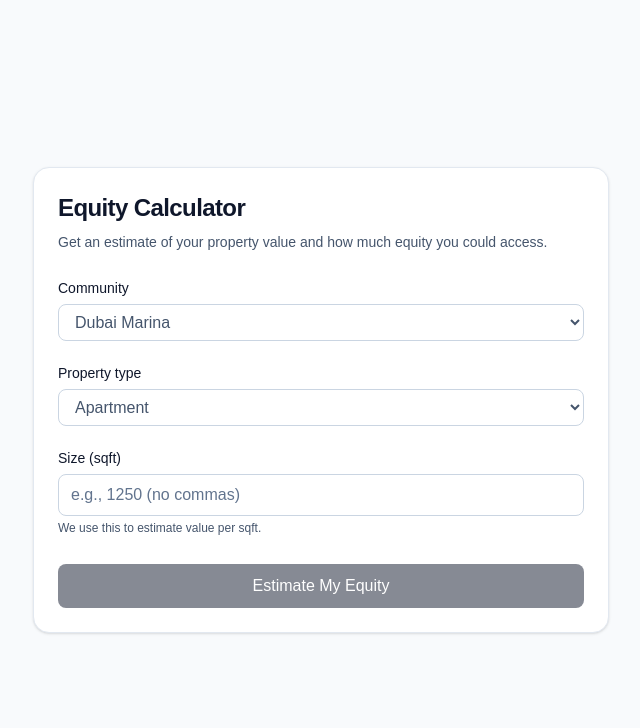
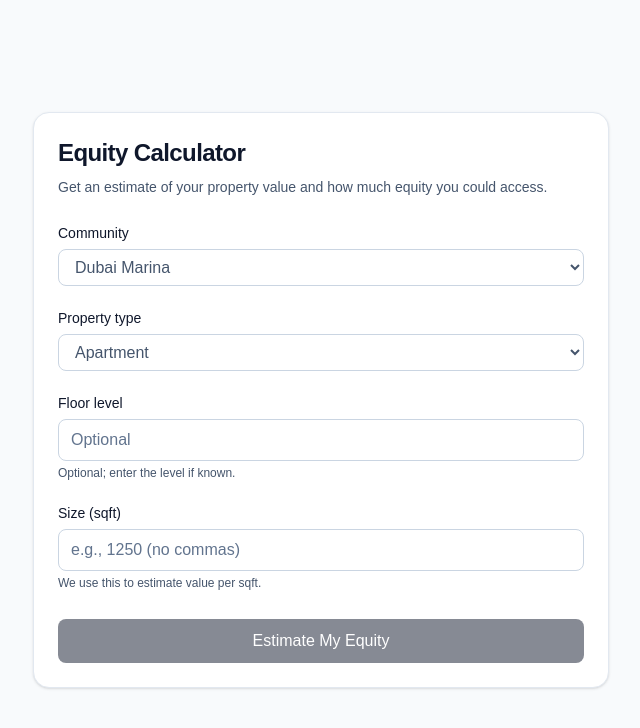
Before and after one commit to wadana-heloc/nextjs-HELOC, a Next.js app: page / in a window 1280 px wide. Shown: the top 728 px of the page, without its empty margins (319-959 px from the left). Built offline with nearby package versions, Linux system fonts and the light colour scheme.

Commit message:
connect calculator to the bacck end 31/03

```diff
--- a/components/equity/EquityCalculator.tsx
+++ b/components/equity/EquityCalculator.tsx
@@ -27,10 +27,17 @@ const MAX_EQUITY_PERCENT = 0.6;
 export function EquityCalculator() {
   const [community, setCommunity] = useState<Community>("Dubai Marina");
   const [propertyType, setPropertyType] = useState<PropertyType>("Apartment");
+  const [floorLevel, setFloorLevel] = useState<string>("");
   const [sizeSqft, setSizeSqft] = useState<string>("");
   const [isSubmitting, setIsSubmitting] = useState(false);
   const [error, setError] = useState<string | null>(null);
   const [valueAed, setValueAed] = useState<number | null>(null);
+
+  const parsedFloorLevel = useMemo(() => {
+    const normalized = floorLevel.replace(/,/g, "").trim();
+    const n = normalized === "" ? NaN : Number(normalized);
+    return Number.isFinite(n) ? n : NaN;
+  }, [floorLevel]);
 
   const parsedSize = useMemo(() => {
     // Allow users to paste values like "1,250" by stripping commas.
@@ -39,8 +46,12 @@ export function EquityCalculator() {
     return Number.isFinite(n) ? n : NaN;
   }, [sizeSqft]);
 
+  const floorTrimmed = floorLevel.trim();
+  const floorValid =
+    floorTrimmed === "" || (Number.isFinite(parsedFloorLevel) && parsedFloorLevel >= 0);
+
   const canSubmit =
-    !isSubmitting && Number.isFinite(parsedSize) && parsedSize > 0;
+    !isSubmitting && Number.isFinite(parsedSize) && parsedSize > 0 && floorValid;
 
   const maxEquityAed =
     valueAed === null ? null : Math.floor(valueAed * MAX_EQUITY_PERCENT);
@@ -64,6 +75,7 @@ export function EquityCalculator() {
         community,
         propertyType,
         sizeSqft: parsedSize,
+        floorLevel: floorTrimmed === "" ? undefined : parsedFloorLevel,
       });
       setValueAed(res.valueAed);
     } catch (e) {
@@ -118,6 +130,29 @@ export function EquityCalculator() {
                 </option>
               ))}
             </select>
+          </div>
+
+          <div>
+            <FieldLabel htmlFor="floorLevel">Floor level</FieldLabel>
+            <input
+              id="floorLevel"
+              inputMode="numeric"
+              type="number"
+              min={0}
+              step={1}
+              className="mt-1 w-full rounded-lg border border-slate-300 px-3 py-2 text-slate-900 placeholder:text-slate-500 focus:outline-none focus:ring-2 focus:ring-slate-900/10"
+              value={floorLevel}
+              onChange={(e) => setFloorLevel(e.target.value)}
+              placeholder="Optional"
+            />
+            <HelpText>
+              {floorTrimmed === ""
+                ? "Optional; enter the level if known."
+                : !floorValid
+                ? "Please enter a non-negative number for floor level."
+                : "Looks good."
+              }
+            </HelpText>
           </div>
 
           <div>
--- a/lib/api/estimate.ts
+++ b/lib/api/estimate.ts
@@ -16,6 +16,7 @@ export type EstimateRequest = {
   community: Community;
   propertyType: PropertyType;
   sizeSqft: number;
+  floorLevel?: number;
 };
 
 export type EstimateResponse = {
@@ -50,7 +51,12 @@ function fakeEstimateValueAed(req: EstimateRequest): number {
                       ? 1.25
                       : 1.0;
 
-  const raw = req.sizeSqft * basePerSqft * communityMultiplier;
+  const floorFactor =
+    req.floorLevel && req.floorLevel > 0
+      ? 1 + Math.min(req.floorLevel, 30) * 0.002
+      : 1;
+
+  const raw = req.sizeSqft * basePerSqft * communityMultiplier * floorFactor;
   return Math.max(250_000, Math.round(raw / 10_000) * 10_000);
 }
 
@@ -61,7 +67,7 @@ export async function estimatePropertyValue(
     return { valueAed: fakeEstimateValueAed(req) };
   }
 
-  const baseUrl = process.env.NEXT_PUBLIC_API_BASE_URL;
+  const baseUrl = "http://localhost:8000";
   if (!baseUrl) {
     throw new Error(
       "Missing NEXT_PUBLIC_API_BASE_URL (needed when NEXT_PUBLIC_USE_FAKE_ESTIMATE=false).",
@@ -71,14 +77,29 @@ export async function estimatePropertyValue(
   const res = await fetch(`${baseUrl}/estimate`, {
     method: "POST",
     headers: { "content-type": "application/json" },
-    body: JSON.stringify(req),
+    // body: JSON.stringify(req),
+    //added from bilal data
+    //
+    body: JSON.stringify({
+      community: req.community,
+      property_type: req.propertyType,
+      size_sqft: req.sizeSqft,
+    }),
+    //
   });
+  //
 
   if (!res.ok) {
     throw new Error(`Estimate request failed (${res.status}).`);
   }
 
-  const data = (await res.json()) as Partial<EstimateResponse>;
+  // const data = (await res.json()) as Partial<EstimateResponse>;
+  //
+  const data = await res.json();
+
+  return { valueAed: data.estimated_value_aed };
+  //
+
   if (typeof data.valueAed !== "number" || !Number.isFinite(data.valueAed)) {
     throw new Error("Estimate response missing numeric valueAed.");
   }
```
Also changed, not shown: 2 other files (tests, documents, lock files or other folders).
